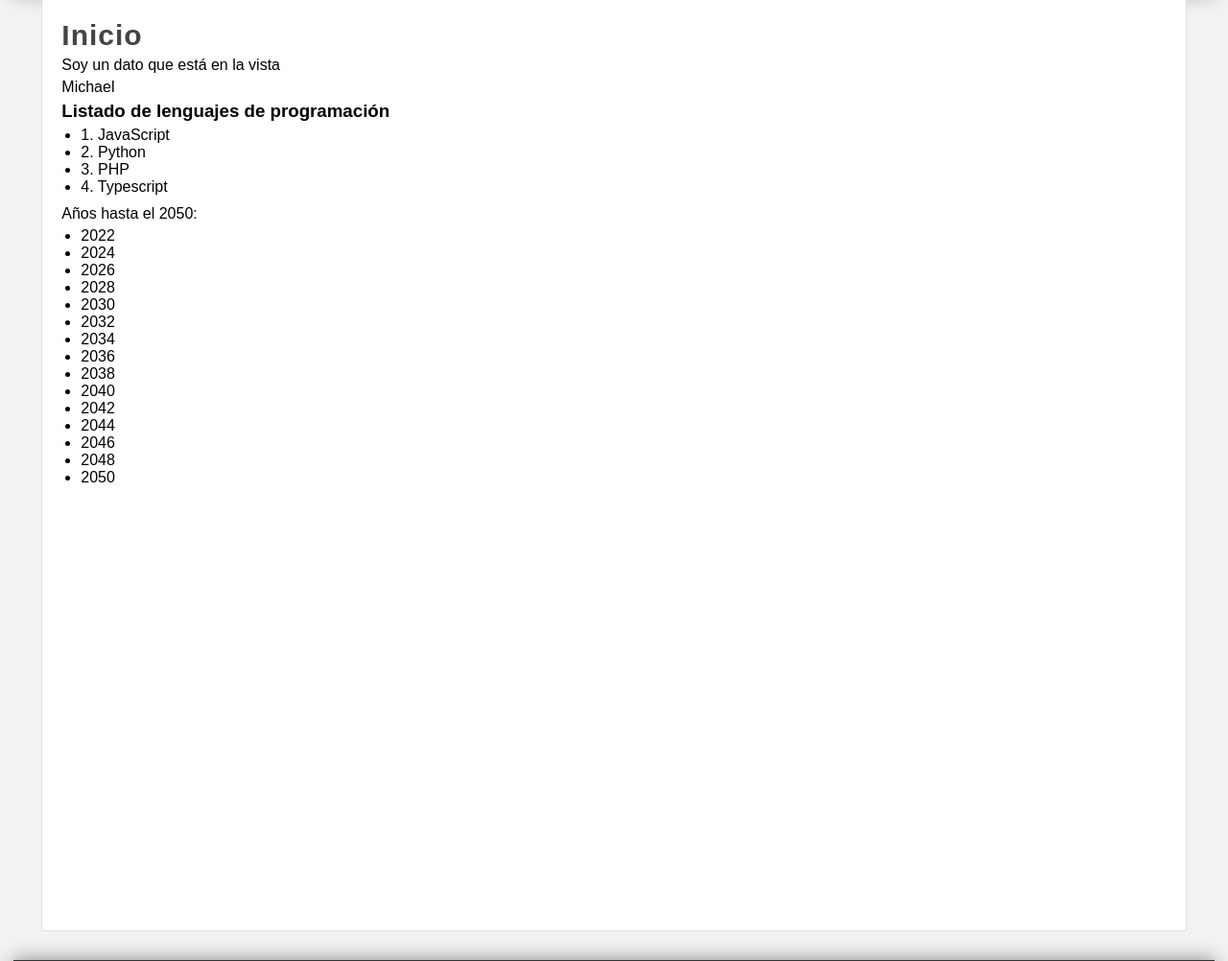
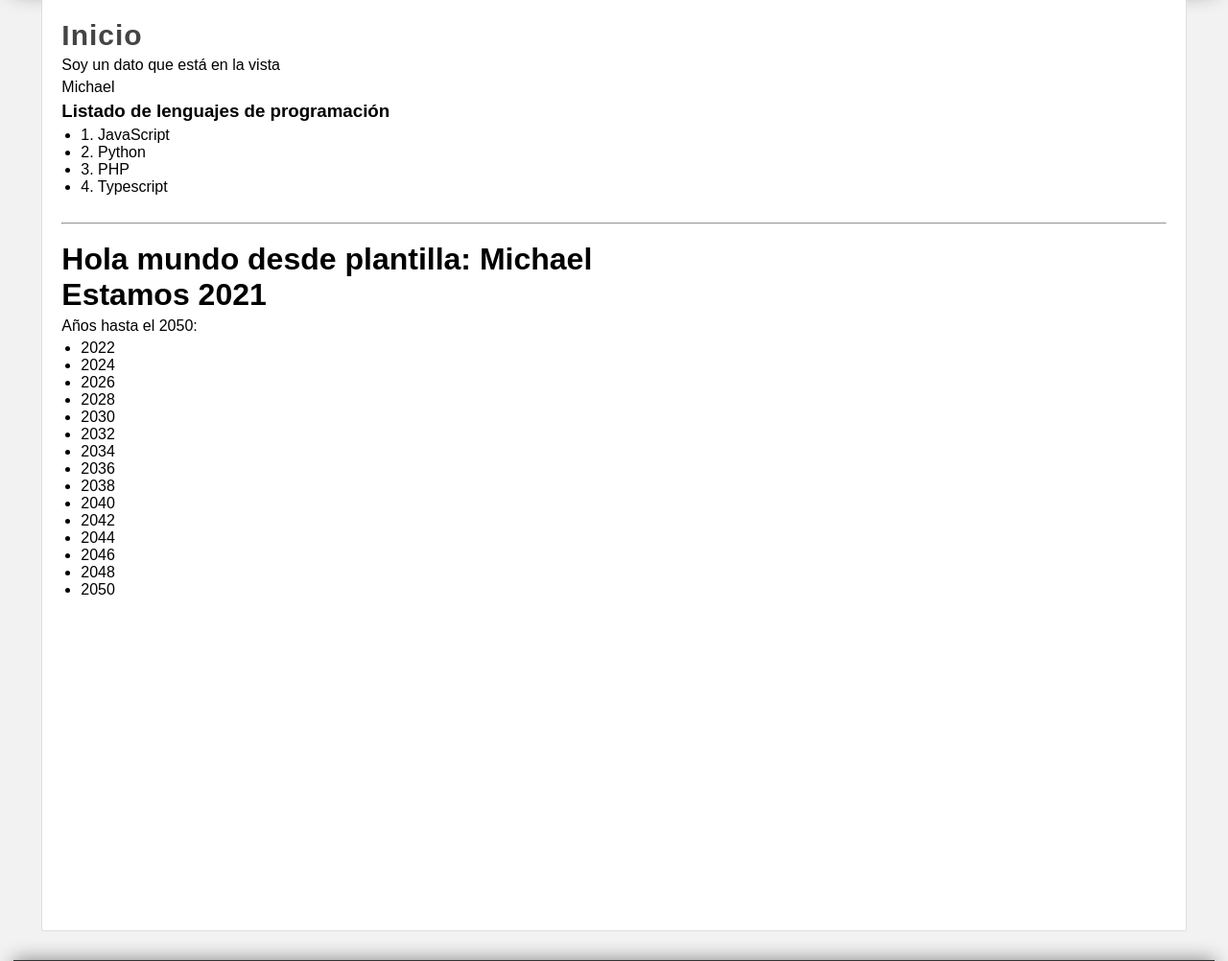
Before and after one commit to MaikolSoro/python, a Django app: page / in a window 1280 px wide. Shown: the part 213-1215 px from the top of the page at 96% size. Run offline with Django 3.2, Linux system fonts and the light colour scheme.

Commit message:
Includes templates django

```diff
--- /dev/null
+++ b/backend/app/templates/fecha_actual.html
@@ -0,0 +1,14 @@
+<br/>
+<hr/>
+<br/>
+<h1>{{saludo}}: {{ name }}</h1>
+<h1>Estamos 2021</h1>
+<p>Años	hasta el 2050:</p>
+	<ul>
+		<!-- Ejercicio de los años y sacar los años  pares del 2021 a 2050-->
+		{% for year in years %}
+			{% if year|divisibleby:2 == True %}
+			<li>{{year}}</li>
+			{% endif %}
+		{% endfor %}
+	</ul>
--- a/backend/app/templates/index.html
+++ b/backend/app/templates/index.html
@@ -2,6 +2,7 @@
 
 {% block title %} {{title}} {% endblock %}
 {% block content%}
+
 
 {% comment 'Esto es un comentario' %}
 	<h2>Comentario con Django</h2>
@@ -25,13 +26,6 @@
 	{% endfor %}
 	</ul>
 
-	<p>Años	hasta el 2050:</p>
-	<ul>
-		<!-- Ejercicio de los años y sacar los años  pares del 2021 a 2050-->
-		{% for year in years %}
-			{% if year|divisibleby:2 == True %}
-			<li>{{year}}</li>
-			{% endif %}
-		{% endfor %}
-	</ul>
+	{% include  'fecha_actual.html'  with saludo="Hola mundo desde plantilla" %}
+
 {% endblock %}
```
